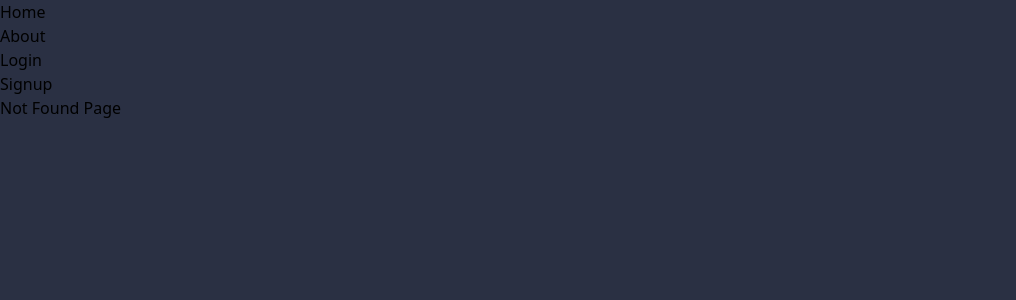
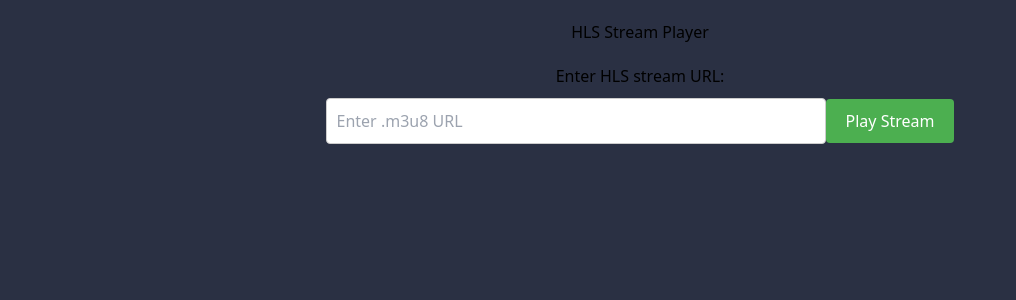
Before and after one commit to anshuman04-oss/Klearvision-Frontend, a React (Vite) app: page /hlsPlayer in a window 1280 px wide. Before the commit this address had no page. Shown: the top 300 px of the page, without its empty margins (0-1016 px from the left). Built offline with nearby package versions, Linux system fonts and the light colour scheme.

Commit message:
Committed with the HLS player integrated.

```diff
--- a/package.json
+++ b/package.json
@@ -14,6 +14,7 @@
     "@reduxjs/toolkit": "^2.5.0",
     "axios": "^1.7.9",
     "express": "^4.21.2",
+    "hls.js": "^1.5.19",
     "react": "^18.3.1",
     "react-dom": "^18.3.1",
     "react-hook-form": "^7.54.2",
--- a/src/App.tsx
+++ b/src/App.tsx
@@ -16,6 +16,7 @@ const RegisterPage = React.lazy(() => import('./pages/RegisterPage'));
 const UserProfilePage = React.lazy(() => import('./pages/UserProfilePage'));
 const DevicePage = React.lazy(() => import('./pages/DevicePage'));
 const StreamPage = React.lazy(() => import('./pages/StreamPage'));
+const HlsPlayer = React.lazy(() => import('./pages/HlsPlayer'));
 
 function App() {
 
@@ -50,6 +51,7 @@ function App() {
             <Route path="/home" element={<HomePage />} />
             <Route path="/about" element={<AboutPage />} />
             <Route path="/login" element={<LoginPage />} />
+            <Route path="/hlsPlayer" element={<HlsPlayer />} />
             <Route
               path="/profile"
               element={
--- /dev/null
+++ b/src/pages/HlsPlayer.tsx
@@ -0,0 +1,228 @@
+/* eslint-disable react-hooks/rules-of-hooks */
+/* eslint-disable @typescript-eslint/no-unused-vars */
+import React, { useRef, useState, useEffect } from "react";
+import Hls from "hls.js";
+import { Button } from "../constants";
+import { useDispatch } from "react-redux";
+import { logout } from "../features/loginSlice";
+
+interface HlsPlayerProps {
+  onLogout?: () => void; // Optional callback for logout functionality
+}
+
+const HlsPlayer: React.FC<HlsPlayerProps> = ({ onLogout }) => {
+  const [hlsUrl, setHlsUrl] = useState<string>("");
+  const [isPlaying, setIsPlaying] = useState<boolean>(false);
+  const videoRef = useRef<HTMLVideoElement | null>(null);
+  const hlsInstance = useRef<Hls | null>(null);
+
+  const handleFormSubmit = (event: React.FormEvent<HTMLFormElement>) => {
+    event.preventDefault();
+    if (!hlsUrl.trim()) return;
+
+    // Destroy existing HLS instance if it exists
+    if (hlsInstance.current) {
+      hlsInstance.current.destroy();
+      hlsInstance.current = null;
+    }
+
+    if (Hls.isSupported()) {
+      console.log("HLS.js is supported");
+      const hls = new Hls();
+      hlsInstance.current = hls;
+
+      hls.loadSource(hlsUrl);
+      if (videoRef.current) {
+        hls.attachMedia(videoRef.current);
+
+        hls.on(Hls.Events.MANIFEST_PARSED, () => {
+          console.log(`Manifest loaded, found ${hls.levels.length} quality level(s)`);
+          setIsPlaying(true);
+          videoRef.current?.play();
+        });
+
+        hls.on(Hls.Events.ERROR, (event, data) => {
+          console.error("HLS Error:", data);
+          if (data.fatal) {
+            switch (data.type) {
+              case Hls.ErrorTypes.NETWORK_ERROR:
+                console.error("Network error encountered");
+                break;
+              case Hls.ErrorTypes.MEDIA_ERROR:
+                console.error("Media error encountered");
+                break;
+              default:
+                console.error("Fatal error encountered");
+                break;
+            }
+          }
+        });
+      }
+    } else if (videoRef.current?.canPlayType("application/vnd.apple.mpegurl")) {
+      console.log("Native HLS support detected (e.g., Safari)");
+      videoRef.current.src = hlsUrl;
+      videoRef.current.addEventListener("loadedmetadata", () => {
+        setIsPlaying(true);
+        videoRef.current?.play();
+      });
+    } else {
+      console.error("HLS is not supported in this browser.");
+    }
+  };
+
+  useEffect(() => {
+    return () => {
+      // Cleanup HLS instance on unmount
+      if (hlsInstance.current) {
+        hlsInstance.current.destroy();
+      }
+    };
+  }, []);
+
+  return (
+    <div className="hls-player-container" style={{ textAlign: "center", padding: "20px" }}>
+      <h1
+        className="text-gray-50 text-4xl font-bold mt-10"
+      >
+        HLS Stream Player</h1>
+      {onLogout && (
+        <Button
+          className="text-red-500 font-bold bg-gray-200 p-2 rounded-lg"
+          onClick={() => {
+            const dispatch = useDispatch();
+            dispatch(logout());
+          }}
+        />
+      )}
+
+      <form onSubmit={handleFormSubmit} style={{ margin: "20px 0" }}>
+        <label htmlFor="hls_url" className="text-gray-50 font-bold" style={{ display: "block", marginBottom: "10px" }}>
+          Enter HLS stream URL:
+        </label>
+        <input
+          type="text"
+          id="hls_url"
+          name="hls_url"
+          value={hlsUrl}
+          onChange={(e) => setHlsUrl(e.target.value)}
+          placeholder="Enter .m3u8 URL"
+          required
+          style={{
+            padding: "10px",
+            border: "1px solid #ccc",
+            borderRadius: "4px",
+            width: "100%",
+            maxWidth: "500px",
+            marginBottom: "20px",
+          }}
+        />
+        <button
+          type="submit"
+          style={{
+            padding: "10px 20px",
+            backgroundColor: "#4CAF50",
+            color: "white",
+            border: "none",
+            borderRadius: "4px",
+            cursor: "pointer",
+          }}
+        >
+          Play Stream
+        </button>
+      </form>
+
+      {isPlaying && (
+        <div className="video-container" style={{ marginTop: "30px", maxWidth: "1000px" }}>
+          <h2>Stream is now playing:</h2>
+          <video
+            ref={videoRef}
+            controls
+            style={{
+              width: "100%",
+              height: "auto",
+              borderRadius: "8px",
+              boxShadow: "0 4px 8px rgba(0, 0, 0, 0.2)",
+            }}
+          />
+        </div>
+      )}
+    </div>
+  );
+};
+
+export default HlsPlayer;
+
+
+
+
+
+
+
+
+
+
+
+
+
+
+
+
+
+
+
+
+
+
+
+
+
+
+
+
+
+
+
+
+
+// import React from 'react'
+// import { Link } from 'react-router-dom'
+// import LogoutPage from '../../pages/LogoutPage'
+// import Input from '../Input'
+// import Button from '../Button'
+// import { Form, useForm } from 'react-hook-form'
+// import { hlsURL } from '../../types'
+
+// function HlsPlayer() {
+
+//     const [hlsUrl, setHlsUrl] = React.useState('');
+
+//     const { register, handleSubmit, formState: { errors } } = useForm<hlsURL>();
+
+//     return (
+//         <>
+//             <h1>HLS Stream Player</h1>
+
+//             {/* A Logout button to be added */}
+
+//             <Form
+//                 onSubmit={handleSubmit(onSubmit)}
+//             >
+//                 <Input
+//                     {...register("hlsURL", { required: "URL is required" })}
+//                     type="text"
+//                     name="hlsUrl"
+//                     placeholder="Enter .m3u8 URL"
+//                     className="w-full p-12 mb-20 border border-2 border-gray-300 border-radius-4 text-black text-base"
+//                 />
+
+//                 {errors.hlsURL && <p className="text-red-500">{errors.hlsURL.message}</p>}
+
+//                 <button type="submit" className="bg-blue-500 text-white px-4 py-2">
+//                     Submit
+//                 </button>
+//             </Form>
+//         </>
+//     )
+// }
+
+// export default HlsPlayer
--- a/src/types/index.ts
+++ b/src/types/index.ts
@@ -58,4 +58,8 @@ interface SelectProps extends React.SelectHTMLAttributes<HTMLSelectElement> {
     className?: string
 }
 
-export type { User, UserState, TokenDetails, Device, DeviceState, InputProps, FormData, SelectProps }
+interface hlsURL {
+    hlsURL: string
+}
+
+export type { User, UserState, TokenDetails, Device, DeviceState, InputProps, FormData, SelectProps, hlsURL }
```
Also changed, not shown: src/hooks/playHLS.ts (added), 1 other file (tests, documents, lock files or other folders).
